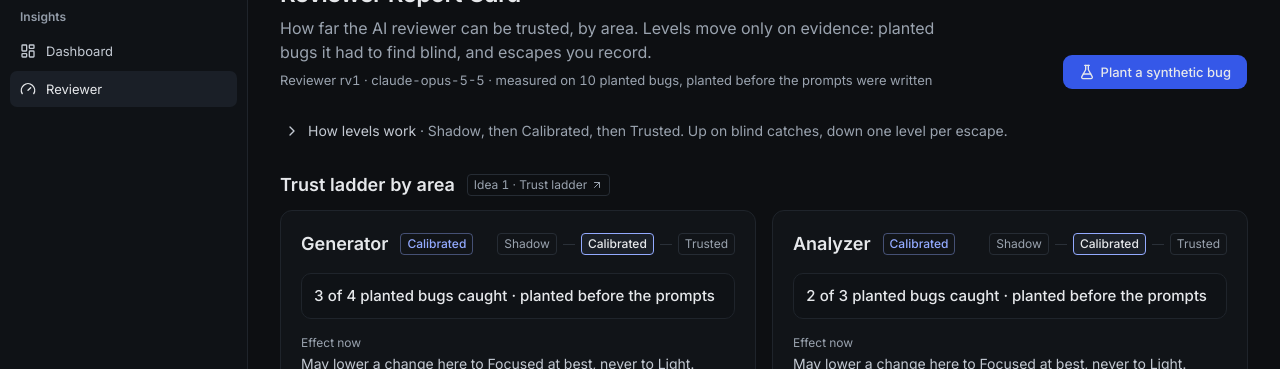
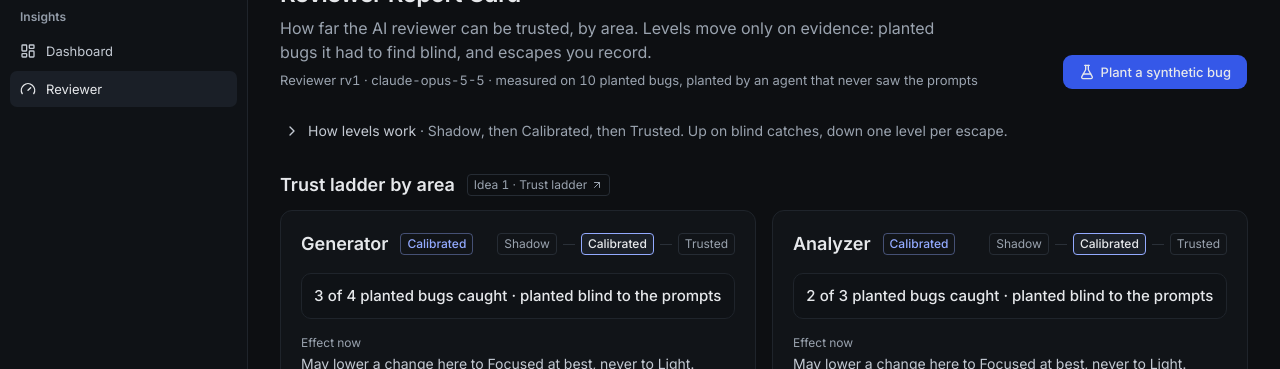
Before and after one commit to miska-voutilainen/junction-2026, a Next.js app: page /reviewer in a window 1280 px wide. Shown: the part 143-512 px from the top of the page. Built offline with nearby package versions, Linux system fonts and the light colour scheme.

Commit message:
fix(app): describe plant blindness without a time order git contradicts

```diff
--- a/src/features/report-card/ReviewerHeader.tsx
+++ b/src/features/report-card/ReviewerHeader.tsx
@@ -4,7 +4,7 @@ import { PlantBugDialog } from "./PlantBugDialog";
  * Title, what the page is for, and what the levels rest on. The measured line
  * comes from the report card, so it is absent when none was recorded.
  *
- * @param measured "Reviewer rv1 · model · measured on 10 planted bugs, planted before the prompts were written", or null.
+ * @param measured "Reviewer rv1 · model · measured on 10 planted bugs, planted by an agent that never saw the prompts", or null.
  */
 export function ReviewerHeader({ measured }: { measured: string | null }) {
   return (
--- a/src/features/report-card/reportCardModel.ts
+++ b/src/features/report-card/reportCardModel.ts
@@ -22,7 +22,7 @@ export interface AreaCardModel {
   area: Area;
   /** Level after simulated escapes. */
   level: LadderLevel;
-  /** "3 of 4 planted bugs caught · planted before the prompts", or "No track record". */
+  /** "3 of 4 planted bugs caught · planted blind to the prompts", or "No track record". */
   headline: string;
   /** What a change in this area can and cannot get from the AI at this level. */
   effect: string;
@@ -62,7 +62,7 @@ export function areaCardModel(area: Area, entry: ReportCardArea | undefined, esc
   return {
     area,
     level,
-    headline: planted > 0 ? `${caught} of ${planted} planted bugs caught · planted before the prompts` : "No track record",
+    headline: planted > 0 ? `${caught} of ${planted} planted bugs caught · planted blind to the prompts` : "No track record",
     effect: EFFECT[level],
     nextStep: nextStep({ level, earned, planted, caught, spotChecksClean, escapes }),
     nextStepNote: level === "calibrated" && level === earned && spotChecksClean === 0 ? NO_SPOT_CHECKS_NOTE : null,
@@ -122,7 +122,7 @@ function nextStep(input: {
 export function measuredLine(reportCard: ReportCard): string {
   const planted = reportCard.areas.reduce((sum, entry) => sum + entry.planted, 0);
   const { version, model } = reportCard.reviewer;
-  return `Reviewer ${version} · ${model} · measured on ${planted} planted bugs, planted before the prompts were written`;
+  return `Reviewer ${version} · ${model} · measured on ${planted} planted bugs, planted by an agent that never saw the prompts`;
 }
 
 /** A planted bug the reviewer did not find. */
```
Also changed, not shown: 5 other files (tests, documents, lock files or other folders).
